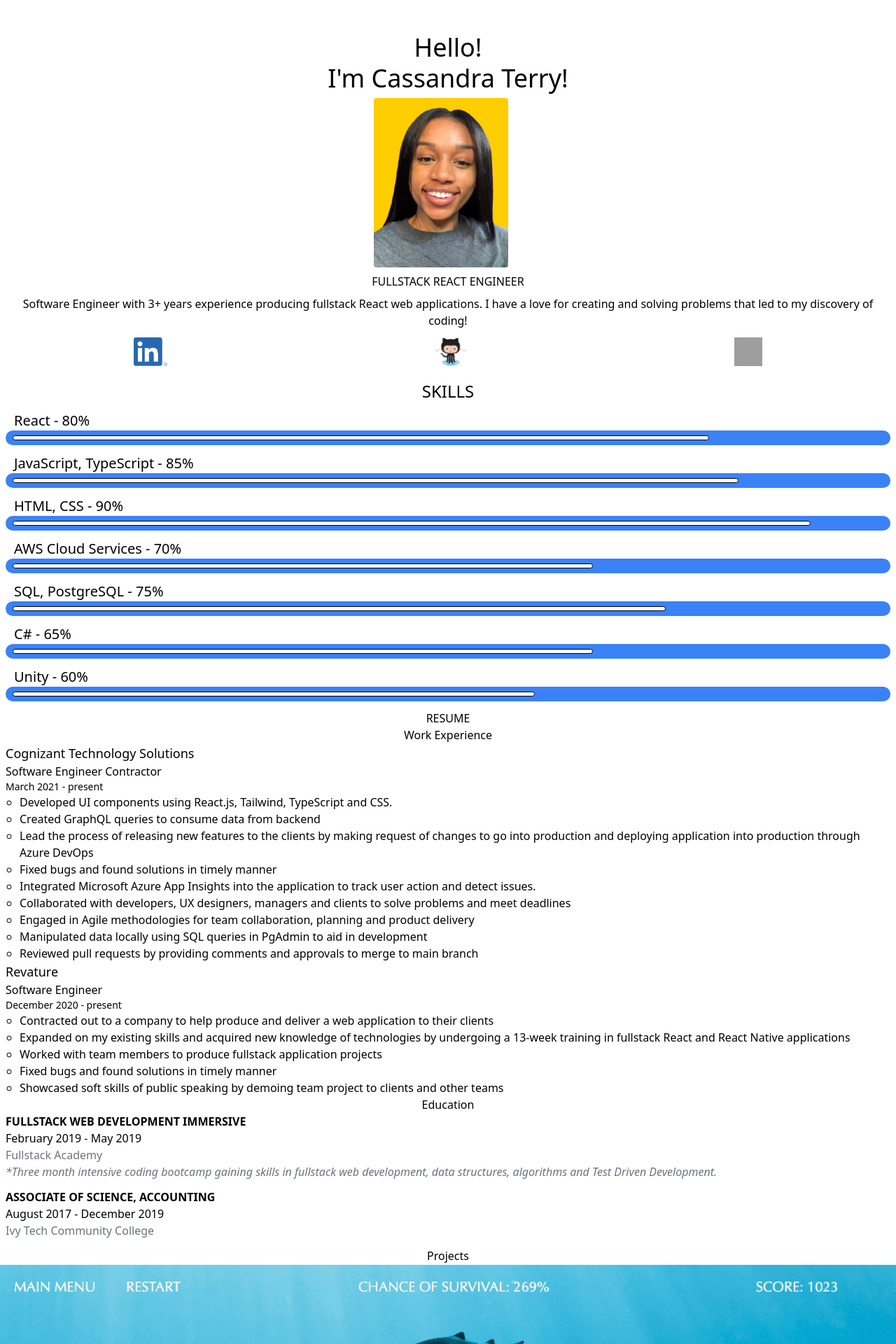
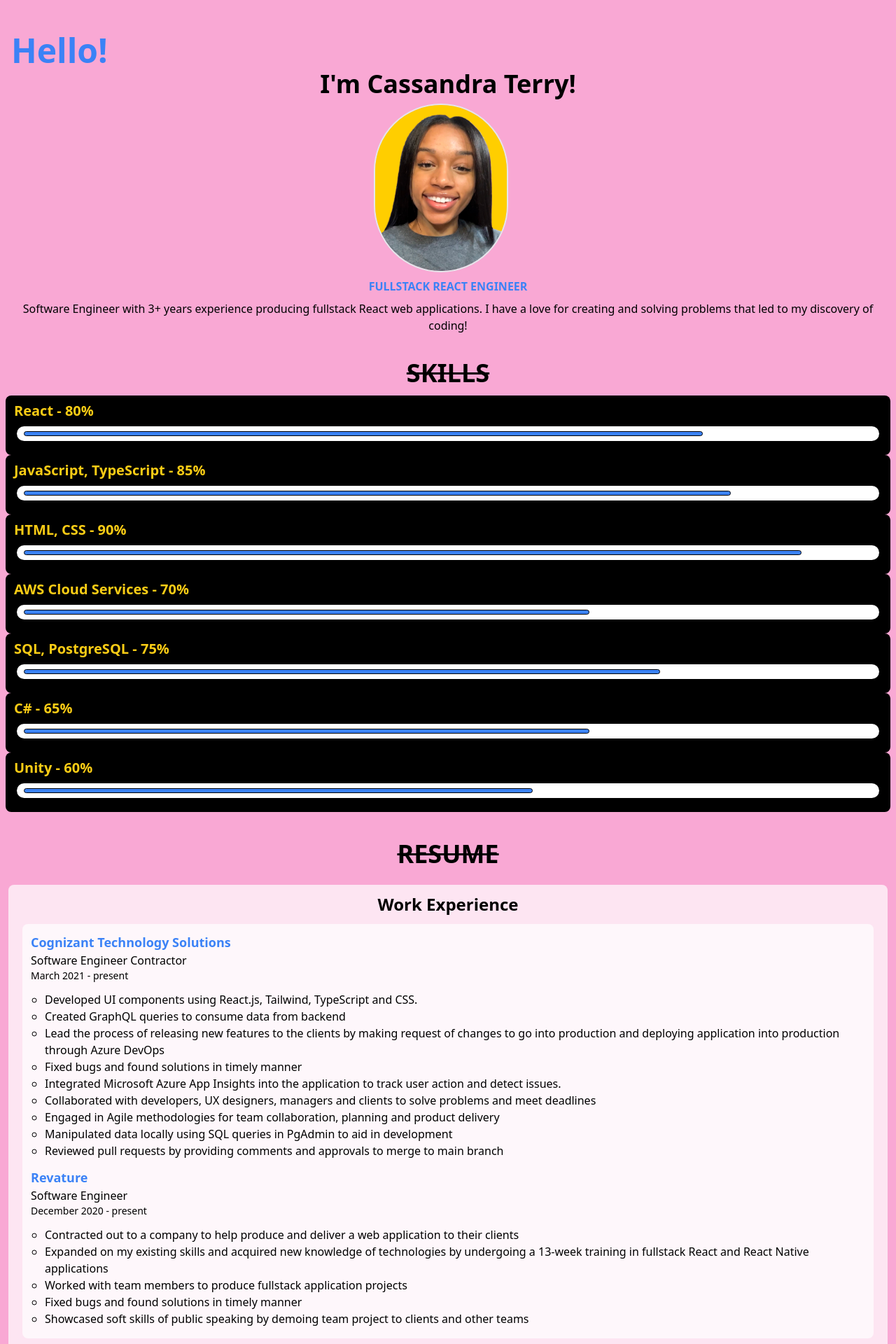
Before and after one commit to Wewe34/cassandra-portfolio, a React (Create React App) app: page / in a window 1280 px wide. Shown: the top 1920 px of the page at 70% size. Built offline with nearby package versions, Linux system fonts and the light colour scheme; grey boxes are pictures that could not be loaded.

Commit message:
mobile styling progess

```diff
--- a/public/index.html
+++ b/public/index.html
@@ -27,7 +27,7 @@
     <link href="/dist/tailwind-output.css" rel="stylesheet">
     <title>Cassandra Terry</title>
   </head>
-  <body class="bg-white">
+  <body class="bg-pink-300">
     <noscript>You need to enable JavaScript to run this app.</noscript>
     <div id="root"></div>
     <!--
--- a/src/components/AboutMe/AboutMe.tsx
+++ b/src/components/AboutMe/AboutMe.tsx
@@ -3,35 +3,24 @@ import React from "react";
 const AboutMe = () => {
     return (
         <div>
-            <p className="text-4xl mt-12">
+            <p className="text-left mx-4 text-5xl mt-12 font-bold text-blue-500">
                 Hello!
             </p>
-            <p className="text-4xl mt-1">
+            <p className="text-4xl mt-1 text-center font-bold px-5">
                 I'm Cassandra Terry!
             </p>
             <div className="flex justify-center mt-2 ">
                 <img src="/profile-photo.JPG"
                      alt="woman smiling and looking directly at camera"
-                     className="w-48 mr-5 rounded"/>
+                     className="w-48 mr-5 rounded-full border-2"/>
             </div>
-            <p className="mt-2 px-2">
+            <p className="mt-2 px-2 font-bold text-blue-500">
                 FULLSTACK REACT ENGINEER
             </p>
-            <p className="mt-2 px-2">
+            <p className="mt-2 px-2 pb-7">
             Software Engineer with 3+ years experience producing fullstack React web applications.
             I have a love for creating and solving problems that led to my discovery of coding!
             </p>
-            <div className="flex justify-center justify-around">
-                    <img src="/linkedin-logo.png"
-                         alt="blue square with white letters"
-                         className="w-12 my-3 mx-2" />
-                    <img src="/octocat.jpg"
-                         alt="cartoon person in black cat suit"
-                         className="w-12 my-3 mx-2" />
-                    <img src="/mail.png"
-                         alt="black mail icon"
-                         className="w-10 my-3 mx-2" />
-            </div>
         </div>
     )
 }
--- a/src/components/App/App.tsx
+++ b/src/components/App/App.tsx
@@ -1,5 +1,6 @@
 import React from 'react';
 import AboutMe from '../AboutMe/AboutMe';
+import Contact from '../Contact/Contact';
 import Projects from '../Projects/Projects';
 import Resume from '../Resume/Resume';
 import Skills from '../Skills/Skills';
@@ -7,12 +8,12 @@ import './App.css';
 
 function App() {
   return (
-    <div className="App h-screen bg-white">
+    <div className="App bg-pink-300">
        <AboutMe />
        <Skills />
        <Resume />
        <Projects />
-
+      <Contact />
     </div>
   );
 }
--- /dev/null
+++ b/src/components/Contact/Contact.tsx
@@ -0,0 +1,21 @@
+import React from "react";
+
+const Contact = () => {
+    return (
+        <div className="bg-yellow-400 p-3">
+            <div className="flex justify-center justify-around">
+                <img src="/linkedin-logo.png"
+                    alt="blue square with white letters"
+                    className="w-12 my-3 mx-2" />
+                <img src="/octocat.jpg"
+                    alt="cartoon person in black cat suit"
+                    className="w-12 my-3 mx-2 rounded-md" />
+                <img src="/mail.png"
+                    alt="black mail icon"
+                className="w-10 my-3 mx-2" />
+            </div>
+        </div>
+    )
+}
+
+export default Contact;
--- a/src/components/Projects/Projects.tsx
+++ b/src/components/Projects/Projects.tsx
@@ -30,13 +30,20 @@ const Projects = () => {
     }
 
     return (
-        <div id="projects">
-            <p>Projects</p>
-            <div id="project-1">
-                <img src="/defending-dory.PNG" alt="three sharks surround a fish underwater" />
+        <div id="projects" className="mx-3">
+            <p className="text-4xl pb-3 py-7 font-bold line-through">PROJECTS</p>
+            <div id="project-1" className="mb-4 bg-black rounded-lg px-3">
+                <p className="font-bold text-left text-2xl pl-3 py-4 text-yellow-400">Defending Dory</p>
+                <img
+                    className="border-2 border-white rounded-lg"
+                    src="/defending-dory.PNG"
+                    alt="three sharks surround a fish underwater" />
                 <div className="flex justify-center justify-around">
-                    <p>Defending Dory</p>
-                    <button id="defending-dory-details" onClick={openModal} className="bg-gray-300">View Details</button>
+                    <button id="defending-dory-details"
+                            onClick={openModal}
+                            className="text-xl text-blue-500 p-3 m-4 bg-white rounded-lg font-bold">
+                                View Details
+                    </button>
                 </div>
                 <Modal
                     isOpen={doryModalStateOpen}
@@ -45,18 +52,47 @@ const Projects = () => {
                     shouldCloseOnEsc={true}
                     >
                     <div className="flex justify-between">
-                        <p className="text-xl pb-7">Defending Dory</p>
-                        <button id="defending-dory-modal-close" onClick={closeModal} className="pb-7">X</button>
+                        <p className="text-2xl pb-7 font bold">Defending Dory</p>
+                        <button id="defending-dory-modal-close" onClick={closeModal} className="pb-7 text-4xl text-blue-500">X</button>
                     </div>
+                    <img
+                        className="border-2 border-white rounded-lg pb-3"
+                        src="/defending-dory.PNG"
+                        alt="three sharks surround a fish underwater" />
                     <p>Defending Dory is a single player dodge game made for desktop.</p>
-                    <button onClick={() => window.location.href= defendingDoryURL} className="bg-gray-300">View Game</button>
+                    <div className="flex justify-center">
+                        <button
+                            onClick={() => window.location.href= defendingDoryURL}
+                            className="bg-white text-blue-500 text-lg border-2 rounded-lg p-3 m-4">
+                                Visit Site
+                        </button>
+                    </div>
+                    <div>
+                        <p className="py-2">
+                            Tech Stack: JavaScript, Phaser 3 (HTML5 game framework), Express.js
+                        </p>
+                        <p className="py-2">Role: Sole Developer</p>
+                        <p>Responsibilities:</p>
+                        <ul>
+                            <li>Created objects that extended from the Phaser class in order to configure the game and scenes</li>
+                            <li>Formed methods to allow for gameplay</li>
+                            <li>DIncorporated physics on colliding sprite objects</li>
+                            <li>Served up static files with Express.js</li>
+                            <li>ustomized and edited assets with Affinity Photo (Professional Photo Editing Software)</li>
+                        </ul>
+                    </div>
                 </Modal>
             </div>
-            <div id="project-2">
-                <img src="/pixalive.PNG" alt="art canvas with pixel art" />
+            <div id="project-2" className="mb-7 bg-black rounded-lg px-3">
+                <p className="font-bold text-left text-2xl pl-3 py-2 text-yellow-400">Pixalive</p>
+                <img className="border-2 border-white rounded-lg" src="/pixalive.PNG" alt="art canvas with pixel art" />
                 <div className="flex justify-center justify-around">
-                    <p>Pixalive</p>
-                    <button id="pixalive-details" onClick={openModal} className="bg-gray-300">View Details</button>
+                    <button
+                        id="pixalive-details"
+                        onClick={openModal}
+                        className="text-xl text-blue-500 p-3 m-4 bg-white rounded-lg font-bold">
+                            View Details
+                    </button>
                 </div>
                 <Modal
                     isOpen={pixaliveModalStateOpen}
@@ -64,11 +100,27 @@ const Projects = () => {
                     shouldCloseOnOverlayClick={false}
                     shouldCloseOnEsc={true}>
                     <div className="flex justify-between">
-                        <p className="text-xl pb-7">Pixalive</p>
-                        <button id="pixalive-modal-close" onClick={closeModal} className="pb-7">X</button>
+                        <p className="text-2xl pb-7 font bold">Pixalive</p>
+                        <button id="pixalive-modal-close" onClick={closeModal} className="pb-7 text-4xl text-blue-500">X</button>
                     </div>
-                    <p>A free, multi-user, real-time editor for animated sprites and pixel art</p>
-                    <button onClick={() => window.location.href= pixaliveURL} className="bg-gray-300">View Editor</button>
+                    <img className="border-2 border-white rounded-lg pb-3" src="/pixalive.PNG" alt="art canvas with pixel art" />
+                    <div>
+                        <p>Pixalive is a multi user, real-time editor for animated sprites and pixel art developed by a team
+                            of four developers in 3 weeks.
+                        </p>
+                        <div className="flex justify-center p-4">
+                            <button onClick={() => window.location.href= pixaliveURL} className="bg-white text-blue-500 text-lg border-2 rounded-lg p-3">Visit Site</button>
+                        </div>
+                        <p className="py-2">
+                            Tech Stack: React, Socket.io, HTML Canvas, Express.js
+                        </p>
+                        <p>Responsibilities:</p>
+                        <ul>
+                            <li>Implemented socket.io to allow for remote real-time collaboration with multiple users</li>
+                            <li>Incorporated drawing graphics using HTML canvas</li>
+                            <li>Developed front-end components using React and React Hooks</li>
+                        </ul>
+                    </div>
                 </Modal>
             </div>
             <div id="project-3">
--- a/src/components/Resume/Resume.tsx
+++ b/src/components/Resume/Resume.tsx
@@ -4,14 +4,15 @@ import "./Resume.css";
 const Resume = () => {
     return (
         <div>
-            <div id="work-experience">
-                <p>RESUME</p>
-                <p >Work Experience</p>
-                <div className="text-left mx-2">
-                    <div id="job-1">
-                        <p className="text-lg">Cognizant Technology Solutions</p>
+            <p className="text-4xl pb-3 font-bold line-through pt-10">RESUME</p>
+                <div id="resume-container" className="bg-white bg-opacity-70 rounded-lg m-3 pb-3">
+                    <div id="work-experience" className="mx-3">
+                    <p className="text-2xl font-bold py-3">Work Experience</p>
+                    <div className="text-left mx-2 bg-white rounded-lg bg-opacity-70">
+                        <div id="job-1" className="mx-3">
+                            <p className="text-lg text-blue-500 font-bold pt-3">Cognizant Technology Solutions</p>
                             <p>Software Engineer Contractor</p>
-                        <p className="text-sm">March 2021 - present</p>
+                            <p className="text-sm pb-3">March 2021 - present</p>
                             <ul>
                                 <li>Developed UI components using React.js, Tailwind, TypeScript and CSS.</li>
                                 <li>Created GraphQL queries to consume data from backend</li>
@@ -32,10 +33,10 @@ const Resume = () => {
                                 <li>Reviewed pull requests by providing comments and approvals to merge to main branch</li>
                             </ul>
                         </div>
-                    <div id="job-2">
-                        <p className="text-lg">Revature</p>
+                        <div id="job-2" className="mx-3 pb-4">
+                            <p className="text-lg text-blue-500 font-bold pt-3">Revature</p>
                             <p>Software Engineer</p>
-                        <p className="text-sm">December 2020 - present</p>
+                            <p className="text-sm pb-3">December 2020 - present</p>
                             <ul>
                                 <li>Contracted out to a company to help produce and deliver a web application to their clients</li>
                                 <li>
@@ -50,21 +51,22 @@ const Resume = () => {
                     </div>
                 </div>
                 <div id="education">
-                <p>Education</p>
-                <div className="text-left mx-2">
+                    <p className="text-2xl font-bold py-3">Education</p>
+                    <div className="text-left mx-2 px-3 py-3 bg-white rounded-lg bg-opacity-70">
                         <div id="education-1" className="pb-3">
-                        <p className="font-bold">FULLSTACK WEB DEVELOPMENT IMMERSIVE</p>
+                            <p className="font-bold text-blue-500">FULLSTACK WEB DEVELOPMENT IMMERSIVE</p>
+                            <p className="font-bold">Fullstack Academy</p>
                             <p>February 2019 - May 2019</p>
-                        <p className="text-gray-500">Fullstack Academy</p>
                             <p className="text-gray-500 italic">
                                 *Three month intensive coding bootcamp gaining skills in fullstack web development,
                                 data structures, algorithms and Test Driven Development.
                             </p>
                         </div>
-                    <div id="education-2" className="pb-3">
-                        <p className="font-bold">ASSOCIATE OF SCIENCE, ACCOUNTING</p>
+                        <div id="education-2">
+                            <p className="font-bold text-blue-500">ASSOCIATE OF SCIENCE, ACCOUNTING</p>
+                            <p className="font-bold">Ivy Tech Community College</p>
                             <p>August 2017 - December 2019</p>
-                        <p className="text-gray-500">Ivy Tech Community College</p>
+                        </div>
                     </div>
                 </div>
             </div>
--- a/src/components/Skills/Skills.tsx
+++ b/src/components/Skills/Skills.tsx
@@ -4,54 +4,54 @@ import "./Skills.css";
 const Skills = () => {
     return (
         <div className="mt-2 px-2">
-            <p className="text-2xl pb-3">SKILLS</p>
+            <p className="text-4xl pb-3 font-bold line-through">SKILLS</p>
             <div>
-                <div className="pb-3">
-                    <p className="text-left pl-3 text-xl">React - 80%</p>
-                    <div className="bar bg-blue-500">
-                        <div className="w-4/5 bg-white"></div>
+                <div className="pb-3 bg-black rounded-lg">
+                    <p className="text-left pl-3 pt-2 text-xl font-bold text-yellow-400">React - 80%</p>
+                    <div className="bar bg-white mx-4 my-2">
+                        <div className="w-4/5 bg-blue-500"></div>
                     </div>
                 </div>
 
-                <div className="pb-3">
-                    <p className="text-left pl-3 text-xl">JavaScript, TypeScript - 85%</p>
-                    <div className="bar bg-blue-500">
-                        <div className="w-5/6 bg-white"></div>
+                <div className="pb-3 bg-black rounded-lg">
+                    <p className="text-left pl-3 pt-2 text-xl font-bold text-yellow-400">JavaScript, TypeScript - 85%</p>
+                    <div className="bar bg-white mx-4 my-2">
+                        <div className="w-5/6 bg-blue-500"></div>
                     </div>
                 </div>
 
-                <div className="pb-3">
-                    <p className="text-left pl-3 text-xl">HTML, CSS - 90%</p>
-                    <div className="bar bg-blue-500">
-                        <div className="w-11/12 bg-white"></div>
+                <div className="pb-3 bg-black rounded-lg">
+                    <p className="text-left pl-3 pt-2 text-xl font-bold text-yellow-400">HTML, CSS - 90%</p>
+                    <div className="bar bg-white mx-4 my-2">
+                        <div className="w-11/12 bg-blue-500"></div>
                     </div>
                 </div>
 
-                <div className="pb-3">
-                    <p className="text-left pl-3 text-xl">AWS Cloud Services - 70%</p>
-                    <div className="bar bg-blue-500">
-                        <div className="w-8/12 bg-white"></div>
+                <div className="pb-3 bg-black rounded-lg">
+                    <p className="text-left pl-3 pt-2 text-xl font-bold text-yellow-400">AWS Cloud Services - 70%</p>
+                    <div className="bar bg-white mx-4 my-2">
+                        <div className="w-8/12 bg-blue-500"></div>
                     </div>
                 </div>
 
-                <div className="pb-3">
-                    <p className="text-left pl-3 text-xl">SQL, PostgreSQL - 75%</p>
-                    <div className="bar bg-blue-500">
-                        <div className="w-3/4 bg-white"></div>
+                <div className="pb-3 bg-black rounded-lg">
+                    <p className="text-left pl-3 pt-2 text-xl font-bold text-yellow-400">SQL, PostgreSQL - 75%</p>
+                    <div className="bar bg-white mx-4 my-2">
+                        <div className="w-3/4 bg-blue-500"></div>
                     </div>
                 </div>
 
-                <div className="pb-3">
-                    <p className="text-left pl-3 text-xl">C# - 65%</p>
-                    <div className="bar bg-blue-500">
-                        <div className="w-4/6 bg-white"></div>
+                <div className="pb-3 bg-black rounded-lg">
+                    <p className="text-left pl-3 pt-2 text-xl font-bold text-yellow-400">C# - 65%</p>
+                    <div className="bar bg-white mx-4 my-2">
+                        <div className="w-4/6 bg-blue-500"></div>
                     </div>
                 </div>
 
-                <div className="pb-3 pb-3">
-                    <p className="text-left pl-3 text-xl">Unity - 60%</p>
-                    <div className="bar bg-blue-500">
-                        <div className="w-3/5 bg-white"></div>
+                <div className="pb-3 bg-black rounded-lg">
+                    <p className="text-left pl-3 pt-2 text-xl font-bold text-yellow-400">Unity - 60%</p>
+                    <div className="bar bg-white mx-4 my-2">
+                        <div className="w-3/5 bg-blue-500"></div>
                     </div>
                 </div>
             </div>
```
Lines whose indentation alone changed are shown as unchanged.
